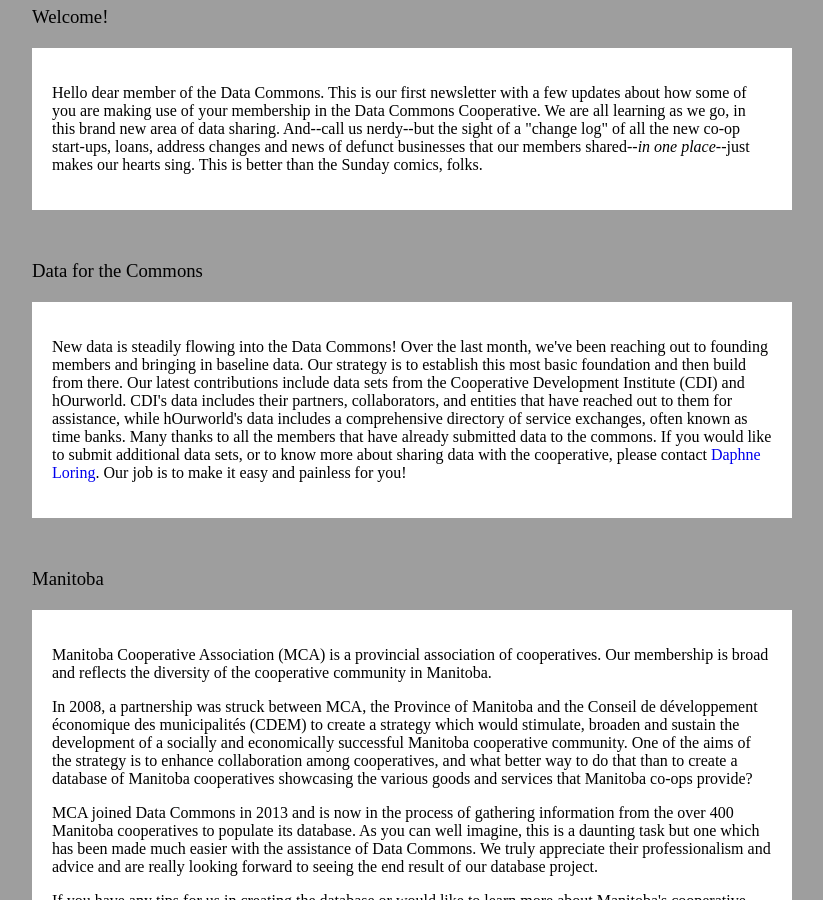
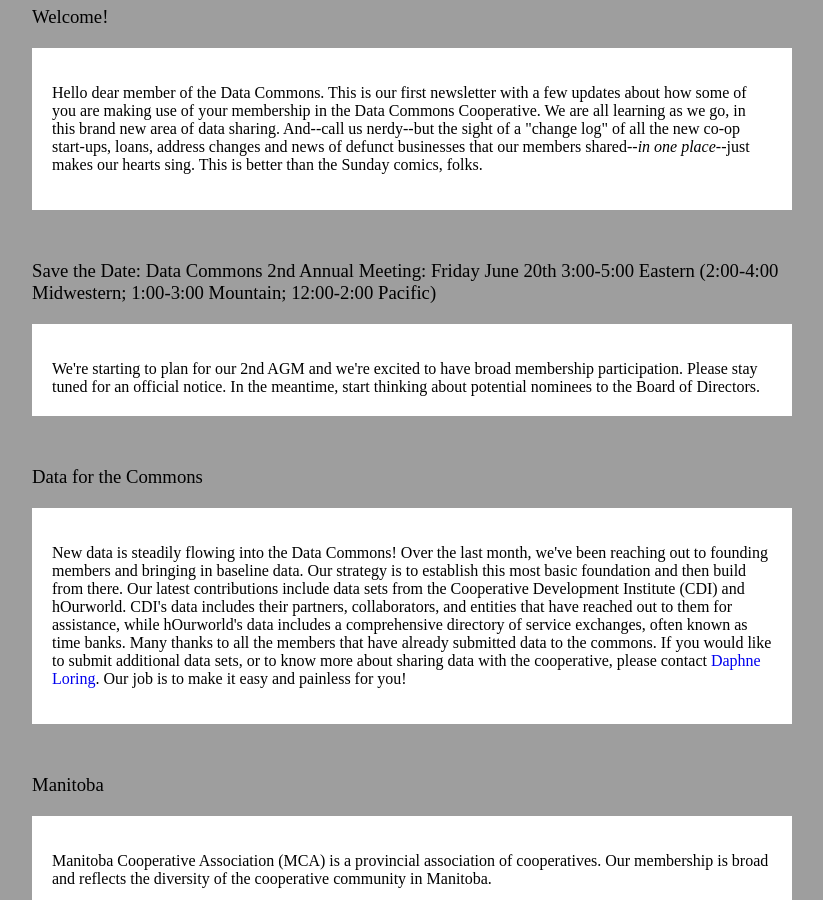
Before and after one commit to datacommons/datacommons.github.io, a Jekyll site: the page built from _posts/2014-03-25-hello.html, in a window 1280 px wide and 900 px high, scrolled down 392 px. Shown: the whole window, without its empty margins (228-1051 px from the left). Built offline with Jekyll 4.4.1, drawn with Linux system fonts in a browser that asks for light colours; some web fonts are replaced; Markdown is read by kramdown in place of the engine named in the settings.

Commit message:
Update 2014-03-25-hello.html

```diff
--- a/_posts/2014-03-25-hello.html
+++ b/_posts/2014-03-25-hello.html
@@ -19,6 +19,12 @@
 
 </div>
 
+<h3>Save the Date: Data Commons 2nd Annual Meeting: Friday June 20th 3:00-5:00 Eastern (2:00-4:00 Midwestern; 1:00-3:00 Mountain; 12:00-2:00 Pacific)</h3>
+
+<div class="section">
+</p> We're starting to plan for our 2nd AGM and we're excited to have broad membership participation.  Please stay tuned for an official notice.  In the meantime, start thinking about potential nominees to the Board of Directors.
+
+</div>
 <h3>Data for the Commons</h3>
 
 <div class="section">
```
